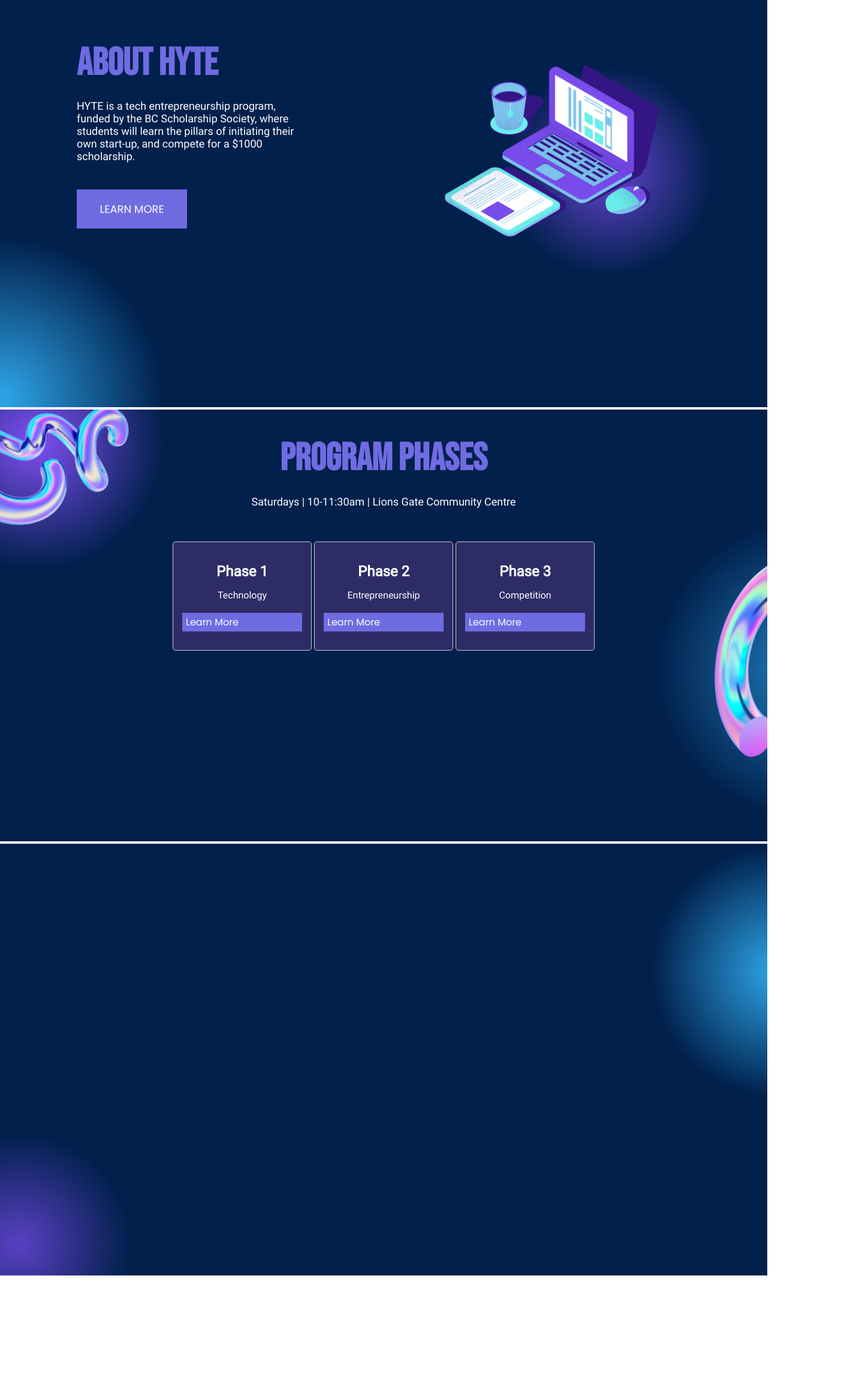
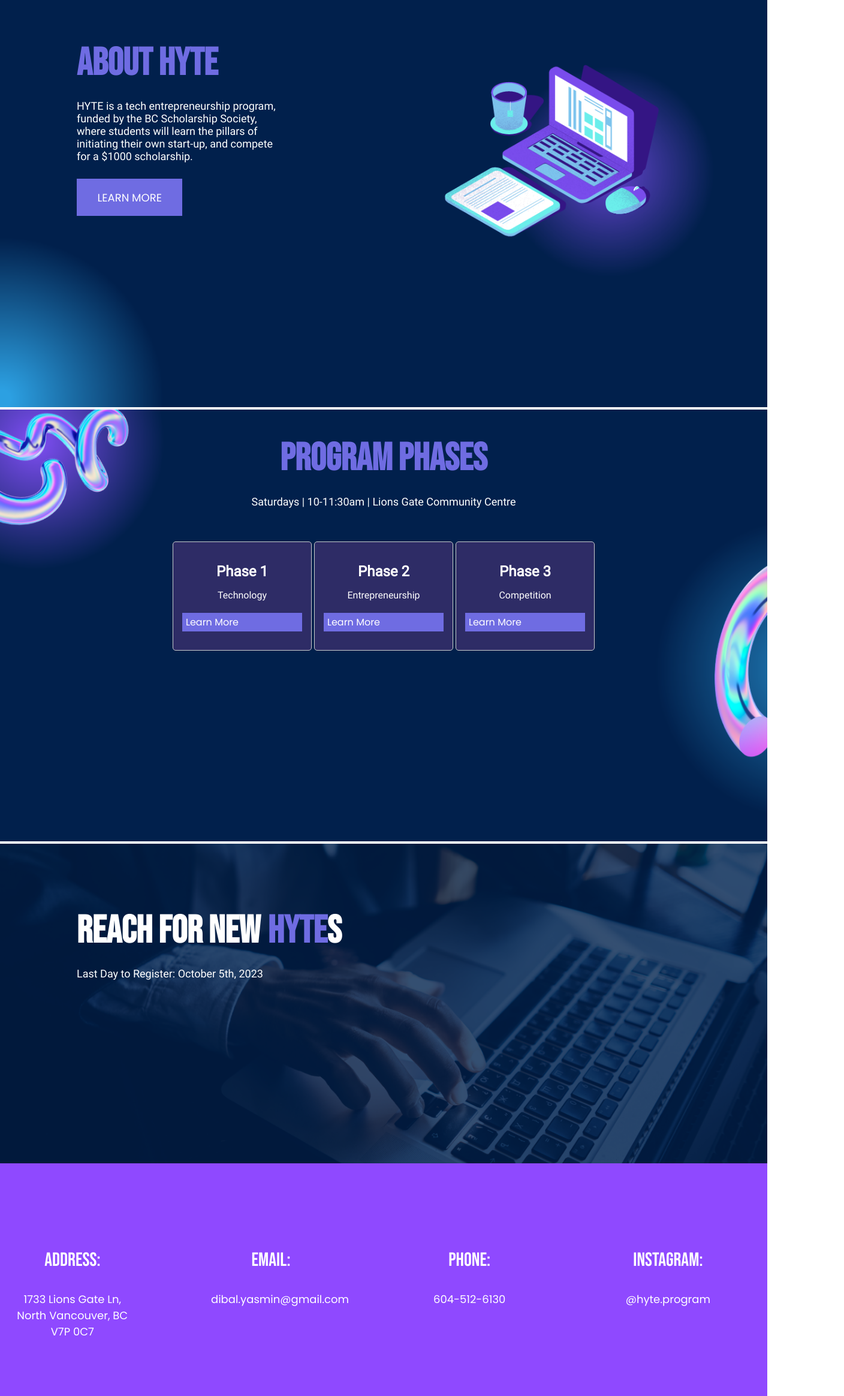
Before and after one commit to richardm1645/HYTE, a React (Create React App) app: page / in a window 1280 px wide. Shown: the part 764-3092 px from the top of the page at 60% size, 1408 px wide, since content can reach past the window. Before the commit the page ends 2895 px from the top, so only its background shows below. Built offline with nearby package versions, Linux system fonts and the light colour scheme.

Commit message:
Create contact page

```diff
--- /dev/null
+++ b/src/components/Footer.js
@@ -0,0 +1,32 @@
+import React from 'react';
+import '../styles/footer.scss';
+
+export default function Footer() {
+  return (
+    <footer className="footer">
+      <div className="footer-content">
+        <div className="footer-item">
+          <p className="footer-title">Address:</p>
+          <p className='footer-desc'>1733 Lions Gate Ln, North Vancouver,
+          BC V7P 0C7</p>
+        </div>
+        <div className="footer-item">
+          <p className="footer-title">Email:</p>
+          <p className='footer-desc'>
+            <a href='mailto:dibai.yasmin@gmail.com'>dibal.yasmin@gmail.com</a>
+          </p>
+        </div>
+        <div className="footer-item">
+          <p className="footer-title">Phone:</p>
+          <p className='footer-desc'>604-512-6130</p>
+        </div>
+        <div className="footer-item">
+          <p className="footer-title">Instagram:</p>
+          <p className='footer-desc'>
+            @hyte.program
+          </p>
+        </div>
+      </div>
+    </footer>
+  );
+};
--- a/src/components/Home.js
+++ b/src/components/Home.js
@@ -3,10 +3,11 @@
 import HomeBG from "../backgrounds/Home.png"
 import AboutBG from "../backgrounds/About.png"
 import PhasesBG from "../backgrounds/Program Phases.png"
-import RegistrationBG from "../backgrounds/Registration.png"
+import ContactBG from "../backgrounds/Contact.png"
 
 import Button from './Button';
 import Panel from './Panel';
+import Footer from './Footer';
 
 import "../styles/home.scss"
 
@@ -62,12 +63,26 @@
               link="#" // Replace with the actual link to the panel page
             />
           </div>
-
         </div>
         <img src={PhasesBG} className='bg' alt='PhaseBG' />
       </div>
 
-      <img src={RegistrationBG} className='bg' alt='RegistrationBG' />
+      <div>
+        <div className='about-container'>
+          <div className='register-text-container'>
+            <h1 className='register-text'>Reach for new </h1>
+            <h1 className='about-text'>hyte</h1>
+            <h1 className='register-text'>s</h1>
+          </div>
+          <p className='about-desc'>
+            Last Day to Register: October 5th, 2023
+          </p>
+          <Footer />
+        </div>
+
+        <img src={ContactBG} className='bg' alt='RegistrationBG' />
+      </div>
+
     </main>
   )
 }
--- /dev/null
+++ b/src/styles/footer.scss
@@ -0,0 +1,64 @@
+@font-face {
+  font-family: 'Bebas';
+  src: url('../fonts/BebasNeue-Regular.ttf') format('truetype');
+  font-weight: normal;
+  font-style: normal;
+}
+
+@font-face {
+  font-family: 'Roboto';
+  src: url('../fonts/Roboto-Regular.ttf') format('truetype');
+  font-weight: normal;
+  font-style: normal;
+}
+
+.footer {
+  background-color: #8f49ff; // Mellow blue color
+  width: 115%;
+  color: white;
+  padding: 100px 0;
+  text-align: center;
+  margin-left: -15%;
+  margin-top: 25%;
+
+  @media (max-width: 768px) {
+    padding: 10px 0; // Adjust font size for smaller screens
+  }
+}
+
+.footer-content {
+  display: flex;
+  justify-content: space-around;
+  flex-wrap: wrap;
+
+}
+
+.footer-item {
+  margin: 10px;
+  font-size: xx-large;
+  font-family: "Bebas";
+
+  a {
+    color: white;
+    text-decoration: none;
+
+    &:hover {
+      text-decoration: underline;
+    }
+  }
+
+  @media (max-width: 768px) {
+    font-size: 10px; // Adjust font size for smaller screens
+  }
+}
+
+.footer-desc {
+  font-family: "Poppins";
+  font-size: large;
+  flex-wrap: wrap;
+  width: 200px;
+
+  @media (max-width: 768px) {
+    font-size: 6px; // Adjust font size for smaller screens
+  }
+}
--- a/src/styles/home.scss
+++ b/src/styles/home.scss
@@ -62,7 +62,7 @@
 
 .about-container {
   position: absolute;
-  width: 100%;
+  width: 90%;
   font-size: 2em;
   color: white;
   display: flex;
@@ -146,3 +146,20 @@
   flex-direction: row;
   justify-content: space-around;
 }
+
+
+.register-text-container {
+  display: flex;
+  flex-direction: row;
+}
+
+.register-text {
+  font-family: "Bebas";
+  color: white;
+  font-size: 200%;
+  margin-right: 0.2em;
+
+  @media (max-width: 768px) {
+    font-size: 20px; // Adjust font size for smaller screens
+  }
+}
```
